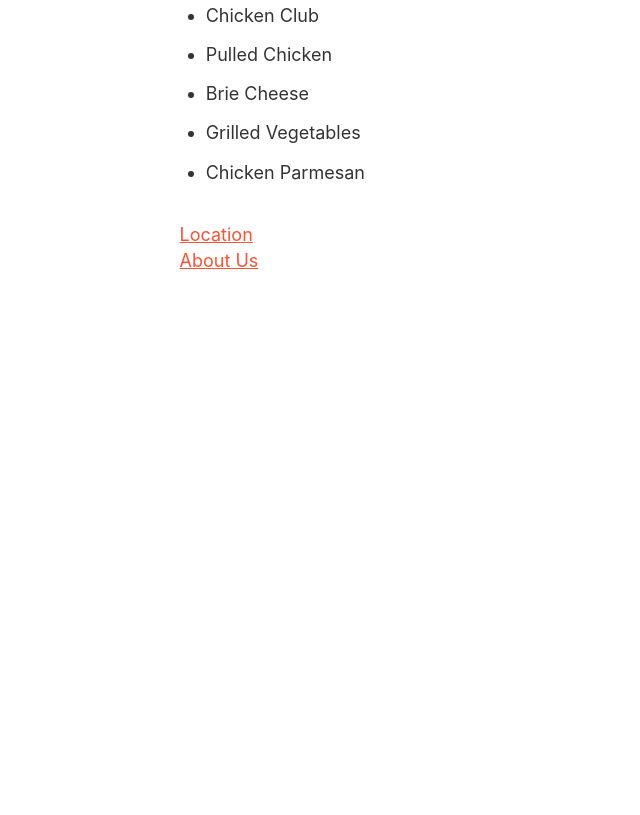
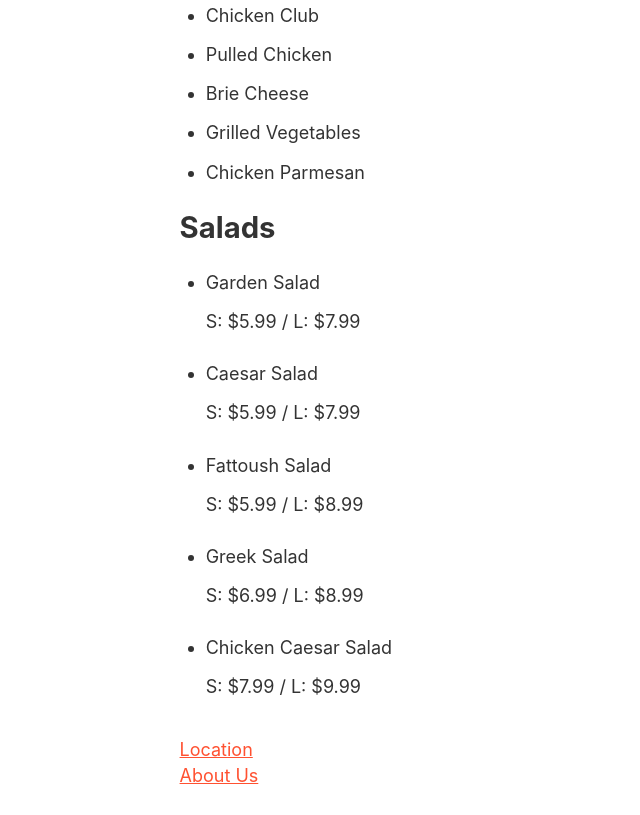
Before and after one commit to ccp92/chucks-deli, a Gatsby site: page /lunch in a window 1280 px wide. Shown: the part 1644-2459 px from the top of the page, without its empty margins (0-640 px from the left). Before the commit the page ends 1944 px from the top, so only its background shows below. Built offline with nearby package versions, Linux system fonts and the light colour scheme; Gatsby itself is replaced by a stand-in of ours.

Commit message:
Add Salads section and update Menu component

```diff
--- a/src/pages/lunch.tsx
+++ b/src/pages/lunch.tsx
@@ -52,6 +52,19 @@ const LunchPage = () => (
       <li>Grilled Vegetables</li>
       <li>Chicken Parmesan</li>
     </Menu>
+
+    <Menu header="Salads">
+      <li>Garden Salad</li>
+      <p>S: $5.99 / L: $7.99</p>
+      <li>Caesar Salad</li>
+      <p>S: $5.99 / L: $7.99</p>
+      <li>Fattoush Salad</li>
+      <p>S: $5.99 / L: $8.99</p>
+      <li>Greek Salad</li>
+      <p>S: $6.99 / L: $8.99</p>
+      <li>Chicken Caesar Salad</li>
+      <p>S: $7.99 / L: $9.99</p>
+    </Menu>
   </Layout>
 )
 
--- a/src/pages/menu.tsx
+++ b/src/pages/menu.tsx
@@ -3,13 +3,18 @@ import React from "react"
 interface MenuProps {
   children?: React.ReactNode
   header: string
-  price: string
+  price?: string
 }
 
 const Menu = ({children, header, price}: MenuProps) => {
+  let headerSection = header;
+
+  if (price) {
+    headerSection += `: ${price}`;
+  }
   return (
     <div>
-      <h2>{header}: {price}</h2>
+      <h2>{headerSection}</h2>
       <ul>
         {children}
       </ul>
```
